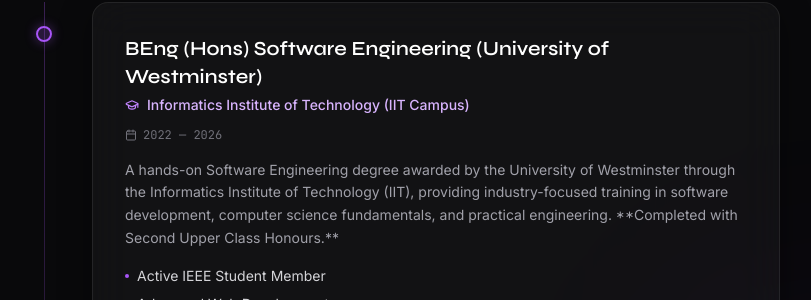
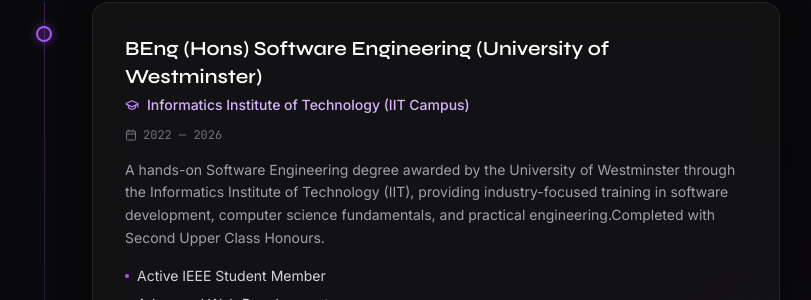
Before and after one commit to SL-Nimaya02/nimaya_hansani, a React (Vite) app: page / in a window 1280 px wide. Shown: the part 3604-3904 px from the top of the page, without its empty margins (244-1055 px from the left). Built offline with nearby package versions, Linux system fonts and the light colour scheme.

Commit message:
Update EducationSection.tsx

```diff
--- a/src/components/EducationSection.tsx
+++ b/src/components/EducationSection.tsx
@@ -18,7 +18,7 @@
     institution: 'Informatics Institute of Technology (IIT Campus)',
     period: '2022 — 2026',
     description:
-      'A hands-on Software Engineering degree awarded by the University of Westminster through the Informatics Institute of Technology (IIT), providing industry-focused training in software development, computer science fundamentals, and practical engineering. **Completed with Second Upper Class Honours.**',
+      'A hands-on Software Engineering degree awarded by the University of Westminster through the Informatics Institute of Technology (IIT), providing industry-focused training in software development, computer science fundamentals, and practical engineering.Completed with Second Upper Class Honours.',
     highlights: [
       'Active IEEE Student Member',
       'Advanced Web Development',
```
